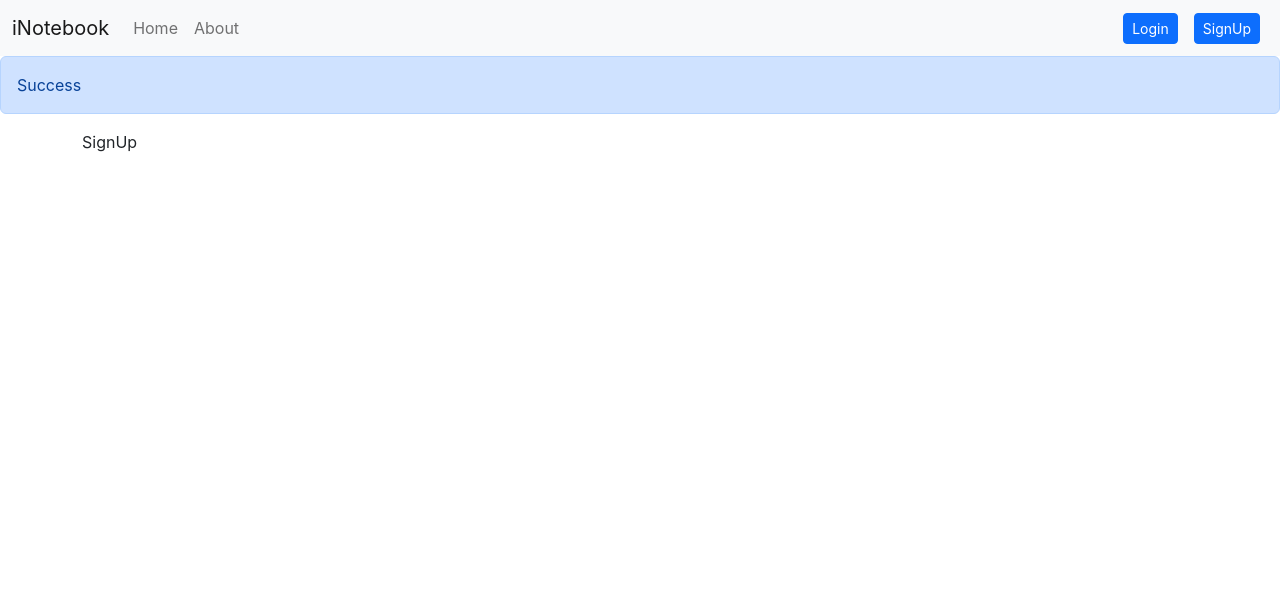
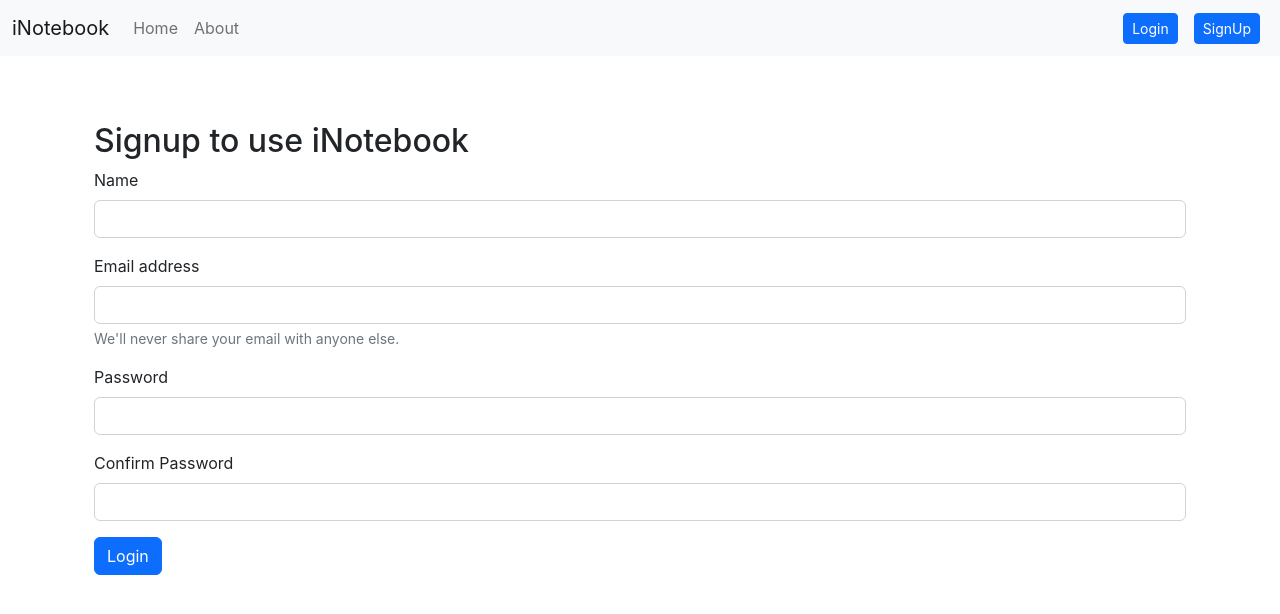
Before and after one commit to Kooshal71/iNotebook, a React (Create React App) app: page /signup in a window 1280 px wide. Shown: the top 614 px of the page. Built offline with nearby package versions, Linux system fonts and the light colour scheme.

Commit message:
Phase1 Complete

```diff
--- a/src/App.js
+++ b/src/App.js
@@ -7,19 +7,41 @@ import NoteState from "./context/notes/NoteState";
 import Alert from "./components/Alert";
 import Login from "./components/Login";
 import SignUp from "./components/SignUp";
+import { useState } from "react";
 
 function App() {
+  const [alert, setAlert] = useState(null);
+
+  const showAlert = (type, message) => {
+    console.log(type, message);
+    setAlert({ type: type, message: message });
+    setTimeout(() => {
+      setAlert(null);
+    }, 1500);
+  };
   return (
     <NoteState>
       <BrowserRouter>
         <Navbar />
-        <Alert message={"Success"} />
+        <Alert message={alert} />
         <div className="container">
           <Routes>
-            <Route exact path="/" element={<Home />}></Route>
+            <Route
+              exact
+              path="/"
+              element={<Home showAlert={showAlert} />}
+            ></Route>
             <Route exact path="/about" element={<About />}></Route>
-            <Route exact path="/login" element={<Login />}></Route>
-            <Route exact path="/signup" element={<SignUp />}></Route>
+            <Route
+              exact
+              path="/login"
+              element={<Login showAlert={showAlert} />}
+            ></Route>
+            <Route
+              exact
+              path="/signup"
+              element={<SignUp showAlert={showAlert} />}
+            ></Route>
           </Routes>
         </div>
       </BrowserRouter>
--- a/src/components/AddNote.jsx
+++ b/src/components/AddNote.jsx
@@ -1,7 +1,7 @@
 import React, { useContext, useState } from "react";
 import NoteContext from "../context/notes/NoteContext";
 
-export default function AddNote() {
+export default function AddNote(props) {
   const context = useContext(NoteContext);
   const { addNote } = context;
   const [Note, setNote] = useState({
@@ -13,6 +13,7 @@ export default function AddNote() {
     e.preventDefault();
     addNote(Note.title, Note.description, Note.tag);
     setNote({ title: "", description: "", tag: "" });
+    props.showAlert("success", "The note has been added");
   };
   const handleChange = (e) => {
     setNote({ ...Note, [e.target.name]: e.target.value });
--- a/src/components/Alert.jsx
+++ b/src/components/Alert.jsx
@@ -2,8 +2,12 @@ import React from "react";
 
 export default function Alert(props) {
   return (
-    <div className="alert alert-primary" role="alert">
-      {props.message}
+    <div style={{ height: "50px" }}>
+      {props.message && (
+        <div className={`alert alert-${props.message.type}`} role="alert">
+          {props.message.message}
+        </div>
+      )}
     </div>
   );
 }
--- a/src/components/Home.jsx
+++ b/src/components/Home.jsx
@@ -2,11 +2,11 @@ import React from "react";
 import AddNote from "./AddNote";
 import Notes from "./Notes";
 
-export default function Home() {
+export default function Home(props) {
   return (
     <div>
-      <AddNote />
-      <Notes />
+      <AddNote showAlert={props.showAlert} />
+      <Notes showAlert={props.showAlert} />
     </div>
   );
 }
--- a/src/components/Login.jsx
+++ b/src/components/Login.jsx
@@ -1,7 +1,7 @@
 import React, { useState } from "react";
 import { useNavigate } from "react-router-dom";
 
-export default function Login() {
+export default function Login(props) {
   const [email, setEmail] = useState("");
   const [password, setPassword] = useState("");
   let navigate = useNavigate();
@@ -24,13 +24,17 @@ export default function Login() {
     });
     const json = await response.json();
     console.log(json);
-    if (json) {
-      localStorage.setItem("token", json);
+    if (json.success) {
+      localStorage.setItem("token", json.authToken);
       navigate("/");
+      props.showAlert("success", "You are logged in");
+    } else {
+      props.showAlert("warning", "Invalid Credentials");
     }
   };
   return (
-    <div>
+    <div className="container my-3">
+      <h2>Login to iNotebook</h2>
       <form onSubmit={handleSubmit}>
         <div className="mb-3">
           <label htmlFor="email" className="form-label">
--- a/src/components/Navbar.jsx
+++ b/src/components/Navbar.jsx
@@ -1,9 +1,13 @@
 import React from "react";
 import { Link, useLocation } from "react-router-dom";
-
+import { useNavigate } from "react-router-dom";
 const Navbar = () => {
+  const navigation = useNavigate();
   let location = useLocation();
-
+  const handleLogout = () => {
+    localStorage.removeItem("token");
+    navigation("/login");
+  };
   return (
     <nav className="navbar navbar-expand-lg bg-light">
       <div className="container-fluid">
@@ -46,12 +50,20 @@ const Navbar = () => {
             </li>
           </ul>
         </div>
-        <Link className="btn btn-primary mx-2 btn-sm" to="/login">
-          Login
-        </Link>
-        <Link className="btn btn-primary mx-2 btn-sm" to="/signup">
-          SignUp
-        </Link>
+        {!localStorage.getItem("token") ? (
+          <form>
+            <Link className="btn btn-primary mx-2 btn-sm" to="/login">
+              Login
+            </Link>
+            <Link className="btn btn-primary mx-2 btn-sm" to="/signup">
+              SignUp
+            </Link>{" "}
+          </form>
+        ) : (
+          <button className="btn btn-primary" onClick={handleLogout}>
+            LogOut
+          </button>
+        )}
       </div>
     </nav>
   );
--- a/src/components/NoteItem.jsx
+++ b/src/components/NoteItem.jsx
@@ -34,6 +34,7 @@ export default function NoteItem(props) {
                 className="fa-solid fa-trash fa-xl text-danger"
                 onClick={() => {
                   deleteNote(note._id);
+                  props.showAlert("danger", "The note has been deleted");
                 }}
               ></i>
             </button>
--- a/src/components/Notes.jsx
+++ b/src/components/Notes.jsx
@@ -1,8 +1,8 @@
 import React, { useContext, useEffect, useState, useRef } from "react";
 import NoteContext from "../context/notes/NoteContext";
 import NoteItem from "./NoteItem";
-
-export default function Notes() {
+import { useNavigate } from "react-router-dom";
+export default function Notes(props) {
   const context = useContext(NoteContext);
   const { Notes, getNotes, editNote } = context;
   const [Note, setNote] = useState({
@@ -13,14 +13,19 @@ export default function Notes() {
   });
 
   const closeButton = useRef(null);
-
+  const navigate = useNavigate();
   const getData = (id, title, description, tag) => {
     setNote({ id: id, title: title, description: description, tag: tag });
     console.log(id);
   };
 
   useEffect(() => {
-    getNotes();
+    if (localStorage.getItem("token")) {
+      getNotes();
+    } else {
+      navigate("/login");
+    }
+
     // eslint-disable-next-line
   }, []);
   const handleSubmit = async (e) => {
@@ -30,6 +35,7 @@ export default function Notes() {
     console.log("Success");
     closeButton.current.click();
     getNotes();
+    props.showAlert("success", "The note has been edited");
   };
   const handleChange = (e) => {
     setNote({ ...Note, [e.target.name]: e.target.value });
@@ -130,7 +136,14 @@ export default function Notes() {
       </div>
       <div className="row">
         {Notes.map((note) => {
-          return <NoteItem note={note} key={note._id} getId={getData} />;
+          return (
+            <NoteItem
+              note={note}
+              key={note._id}
+              getId={getData}
+              showAlert={props.showAlert}
+            />
+          );
         })}
       </div>
     </>
--- a/src/components/SignUp.jsx
+++ b/src/components/SignUp.jsx
@@ -1,5 +1,111 @@
-import React from "react";
+import React, { useState } from "react";
+import { useNavigate } from "react-router-dom";
 
-export default function SignUp() {
-  return <div>SignUp</div>;
+export default function SignUp(props) {
+  const [credentials, setCredentials] = useState({
+    name: "",
+    email: "",
+    password: "",
+    cpassword: "",
+  });
+  let navigate = useNavigate();
+  const handleChange = (e) => {
+    setCredentials({ ...credentials, [e.target.name]: e.target.value });
+  };
+
+  const host = "http://localhost:5000";
+  const handleSubmit = async (e) => {
+    e.preventDefault();
+    const response = await fetch(`${host}/api/auth/createuser`, {
+      method: "POST",
+      headers: {
+        "Content-Type": "application/json",
+      },
+      body: JSON.stringify({
+        name: credentials.name,
+        email: credentials.email,
+        password: credentials.password,
+      }),
+    });
+    const json = await response.json();
+    console.log(json);
+    if (json.success) {
+      localStorage.setItem("token", json.authToken);
+      navigate("/login");
+      props.showAlert("success", "You are signed up");
+    } else {
+      props.showAlert("danger", "Error");
+    }
+  };
+  return (
+    <div className="container my-3">
+      <h2>Signup to use iNotebook</h2>
+      <form onSubmit={handleSubmit}>
+        <div className="mb-3">
+          <label htmlFor="name" className="form-label">
+            Name
+          </label>
+          <input
+            type="text"
+            className="form-control"
+            id="name"
+            name="name"
+            onChange={handleChange}
+            value={credentials.name}
+            required
+          />
+        </div>
+        <div className="mb-3">
+          <label htmlFor="email" className="form-label">
+            Email address
+          </label>
+          <input
+            type="email"
+            className="form-control"
+            id="email"
+            name="email"
+            onChange={handleChange}
+            value={credentials.email}
+            required
+          />
+          <div id="email" className="form-text">
+            We'll never share your email with anyone else.
+          </div>
+        </div>
+        <div className="mb-3">
+          <label htmlFor="password" className="form-label">
+            Password
+          </label>
+          <input
+            type="password"
+            className="form-control"
+            id="password"
+            name="password"
+            onChange={handleChange}
+            value={credentials.password}
+            minLength={5}
+            required
+          />
+        </div>
+        <div className="mb-3">
+          <label htmlFor="cpassword" className="form-label">
+            Confirm Password
+          </label>
+          <input
+            type="password"
+            className="form-control"
+            id="cpassword"
+            name="cpassword"
+            onChange={handleChange}
+            value={credentials.cpassword}
+            minLength={5}
+            required
+          />
+        </div>
+        <button type="submit" className="btn btn-primary">
+          Login
+        </button>
+      </form>
+    </div>
+  );
 }
```
Also changed, not shown: src/context/notes/NoteState.jsx (+4 -8 lines), 1 other file (tests, documents, lock files or other folders).
